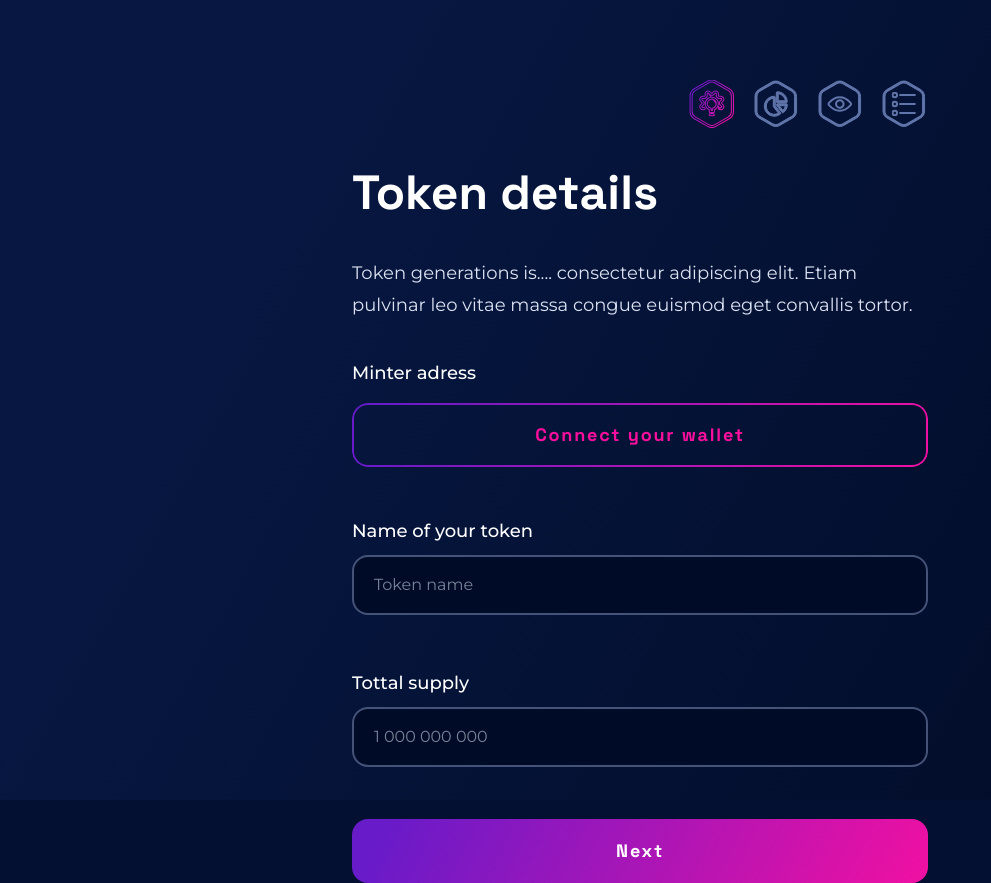
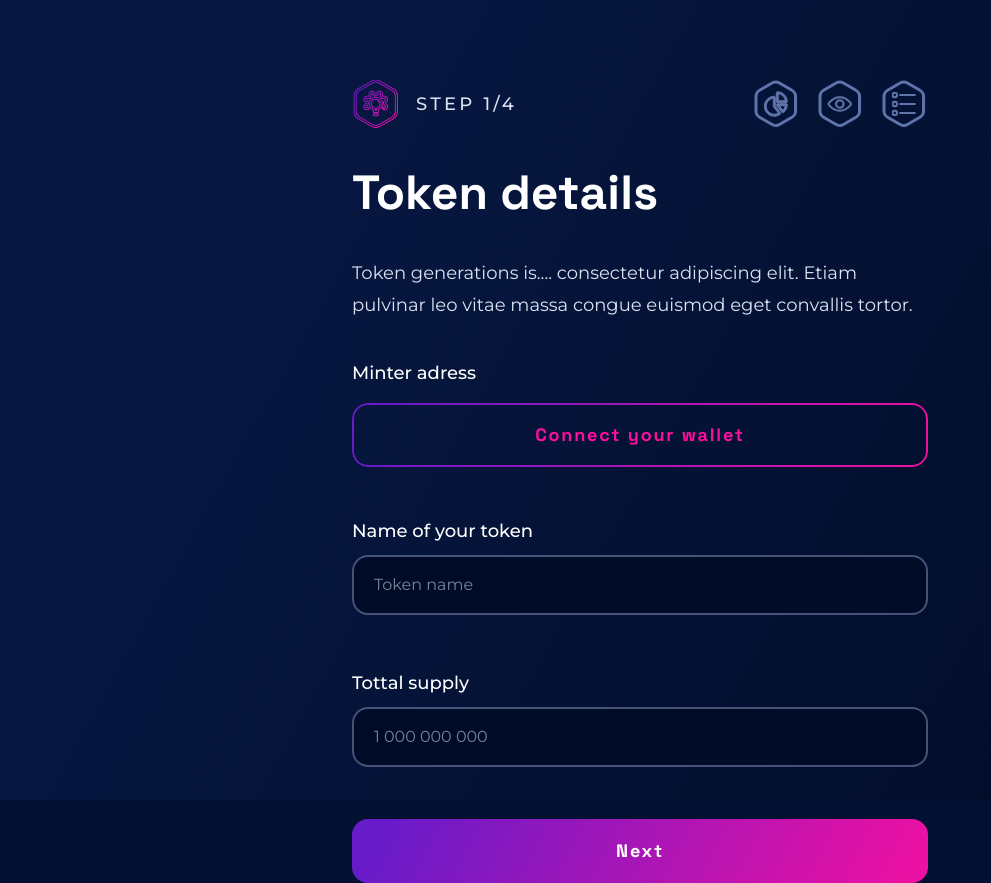
Before and after one commit to atomiklabs/deploycontracts.io, a Next.js app: page /tokenDetails in a window 1280 px wide. Shown: the whole page, without its empty margins (0-991 px from the left). Built offline with nearby package versions, Linux system fonts and the light colour scheme.

Commit message:
add flex to steps

```diff
--- a/components/steps/Steps.tsx
+++ b/components/steps/Steps.tsx
@@ -5,12 +5,23 @@ type StepsProps = {
 }
 
 export function Steps({ activeStep }: StepsProps) {
+  console.log(activeStep)
+
   return (
     <section>
-      <div className='flex flex-row gap-x-4 justify-end'>
-        {[Step1Icon, Step2Icon, Step3Icon, Step4Icon].map((StepIcon, idx) => (
-          <StepIcon key={idx} className='w-12 h-12' {...useStepIcon(idx, activeStep)} />
-        ))}
+      <div className='flex flex-row gap-x-4'>
+        {[Step1Icon, Step2Icon, Step3Icon, Step4Icon].map((StepIcon, idx) =>
+          activeStep === idx ? (
+            <div className='flex flex-1 items-center gap-x-4'>
+              <StepIcon key={idx} className='w-12 h-12 cursor-pointer' {...useStepIcon(idx, activeStep)} />
+              <span className='text-gray-100 font-medium whitespace-nowrap tracking-[.2rem]'>
+                STEP {activeStep + 1}/4
+              </span>
+            </div>
+          ) : (
+            <StepIcon key={idx} className='w-12 h-12 cursor-pointer self-end' {...useStepIcon(idx, activeStep)} />
+          ),
+        )}
       </div>
     </section>
   )
```
